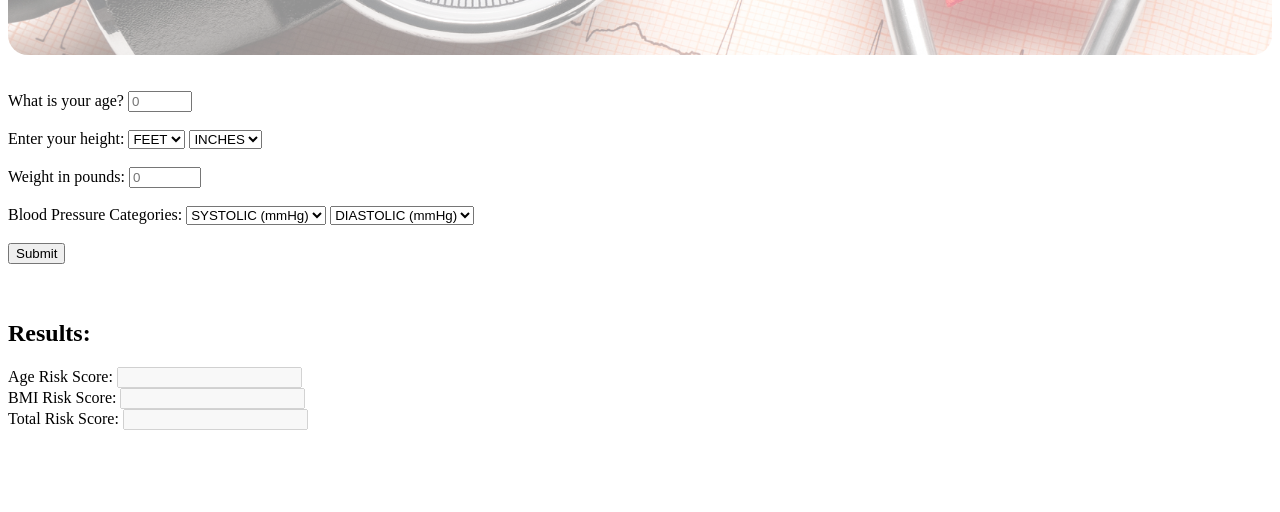
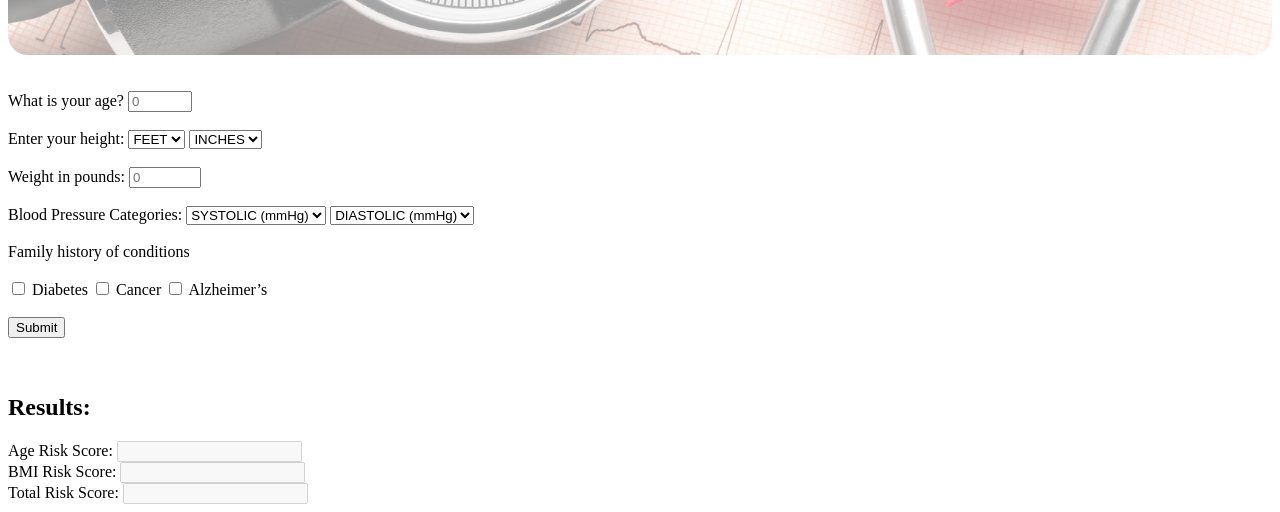
Before and after one commit to CPSC440-DeadPoetsScrumciety/HealthInsuranceRiskCalculatorClient, a website: page static/index.html in a window 1280 px wide. Shown: the part 353-865 px from the top of the page. Before the commit the page ends 800 px from the top, so only its background shows below. Drawn offline with nearby package versions, Linux system fonts and the light colour scheme; no server answers.

Commit message:
Family History / conditions

```diff
--- a/static/index.html
+++ b/static/index.html
@@ -92,7 +92,13 @@
 
             <!-- family history/conditions-->    <!-- TODO -->
             <!-- input type="checkbox" for each of the 3 conditions -->
+            <lable for="familyConditions">Family history of conditions</lable>
+            <br><br>
+            <input type="checkbox" name="familyConditions" value="diabetes"> Diabetes
+            <input type="checkbox" name="familyConditions" value="cancer"> Cancer
+            <input type="checkbox" name="familyConditions" value="alzheimers"> Alzheimer’s
 
+            <br><br>
             <input type="submit" onclick="calculateRisk();" value="Submit">
         </form>
         <br><br>
```
